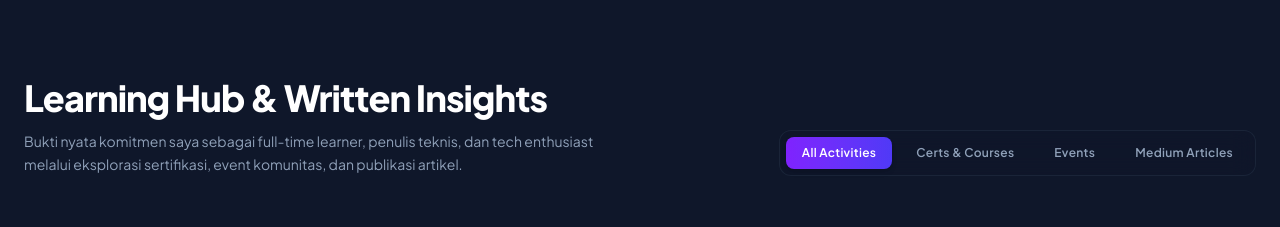
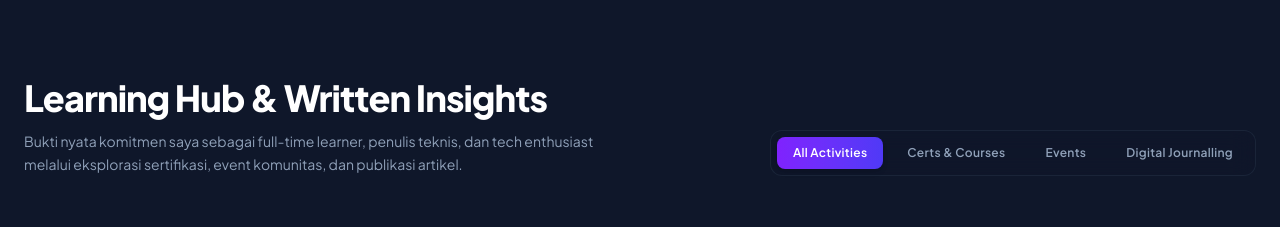
Before and after one commit to Farhan-Nawwafal/personal-portofolio-website, a React (Vite) app: page / in a window 1280 px wide. Shown: the part 4280-4507 px from the top of the page. Built offline with nearby package versions, Linux system fonts and the light colour scheme.

Commit message:
feat: ubah medium articles jadi digital journalling

```diff
--- a/src/components/LearningHub.tsx
+++ b/src/components/LearningHub.tsx
@@ -204,7 +204,7 @@ export default function LearningHub() {
               { id: "all", label: "All Activities" },
               { id: "certs-courses", label: "Certs & Courses" },
               { id: "events", label: "Events" },
-              { id: "articles", label: "Medium Articles" },
+              { id: "articles", label: "Digital Journalling" },
             ].map((tab) => (
               <button
                 key={tab.id}
```
